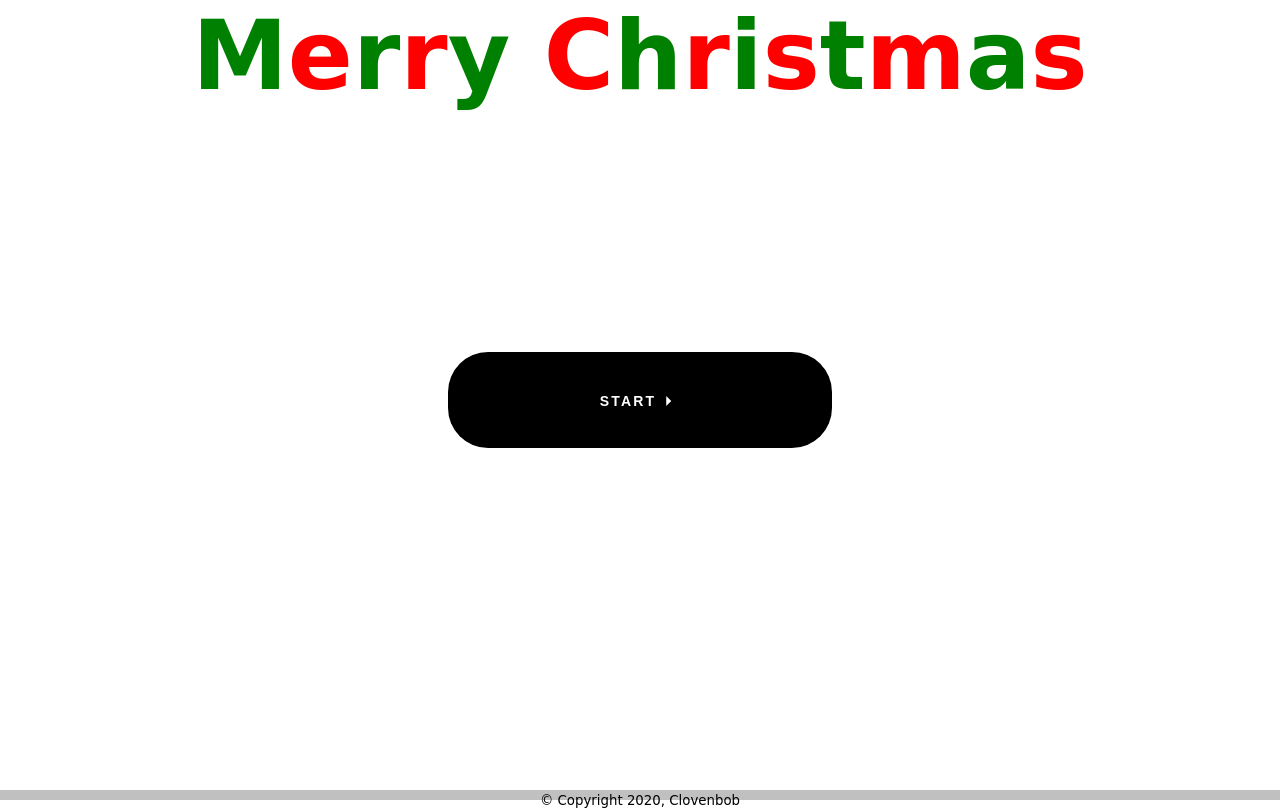
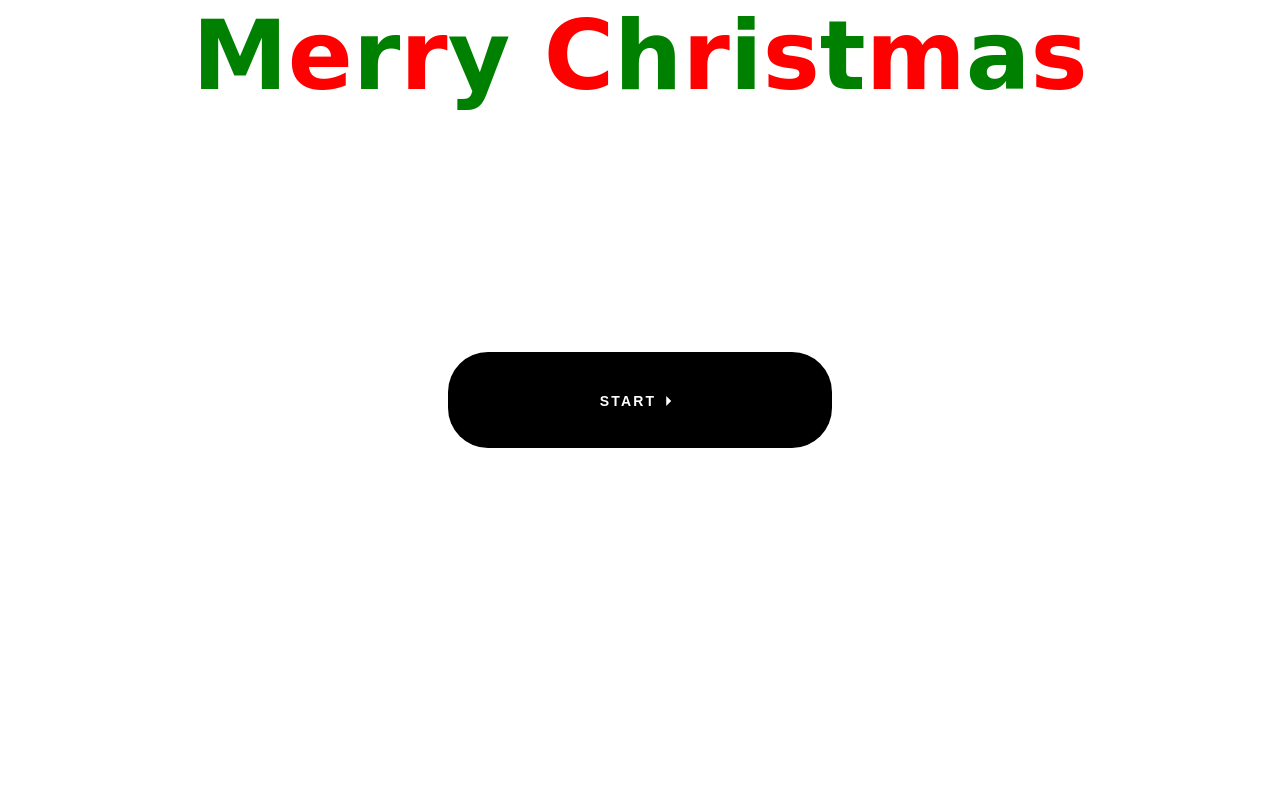
Before and after one commit to Clovenbob/holidays, a plain HTML site: page index.html in a window 1280 px wide. Drawn offline with nearby package versions, Linux system fonts and the light colour scheme; a web font is replaced by a local one.

Commit message:
Update index.html

```diff
--- a/index.html
+++ b/index.html
@@ -459,7 +459,6 @@ transform: translate(-50%, -70%);
   <div id = "secretpage">
     <h1 id = "secret" >You Found A Secret Good Job!!!</h1>
   </div> <!-- Secret                                                 -->
- <footer id = "footer"> <small>&copy; Copyright 2020, Clovenbob</small> </footer>
   <div id = "jsid">
    <noscript>
     <div style="position: fixed; top: 0px; left: 0px; z-index: 3000;
```
